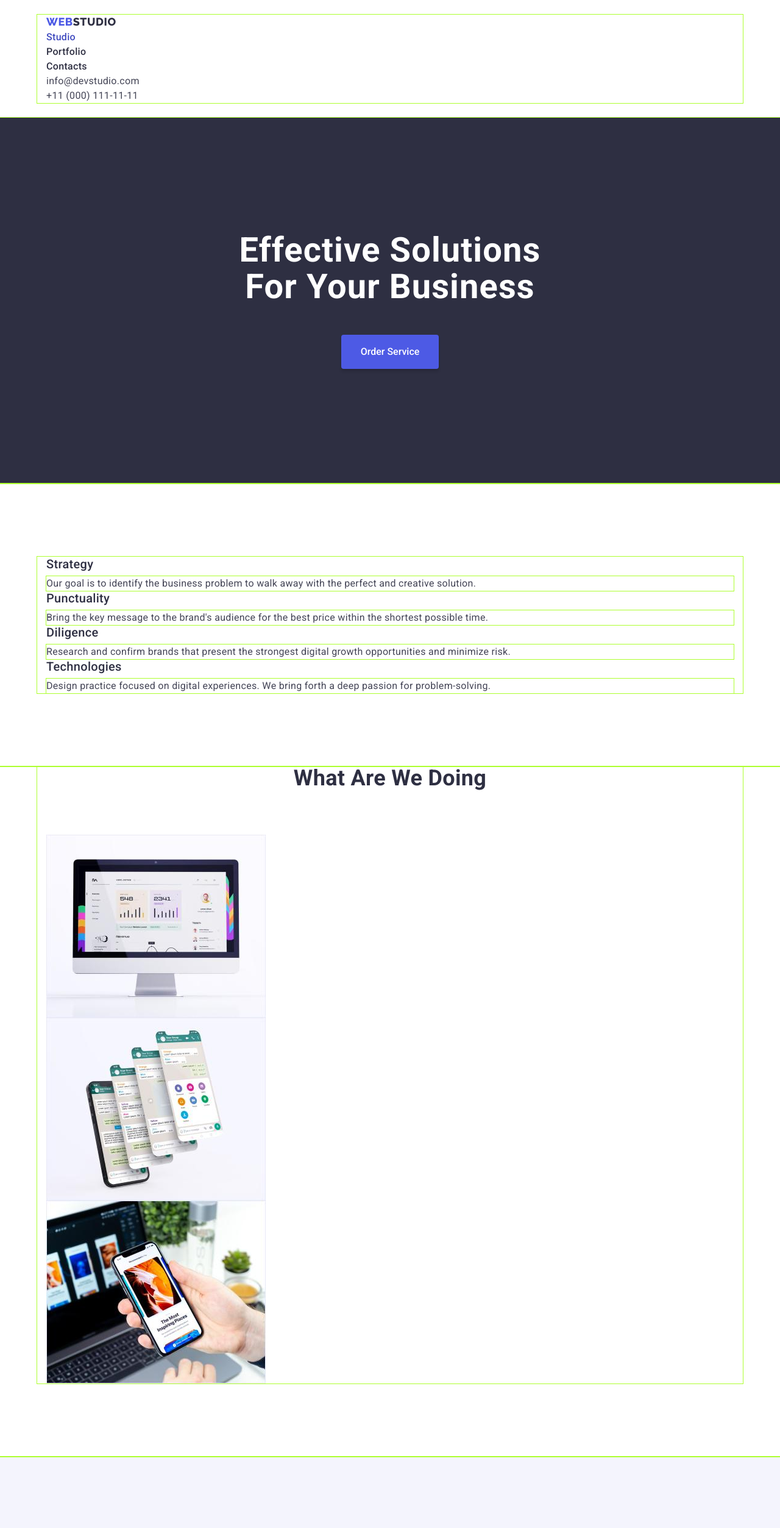
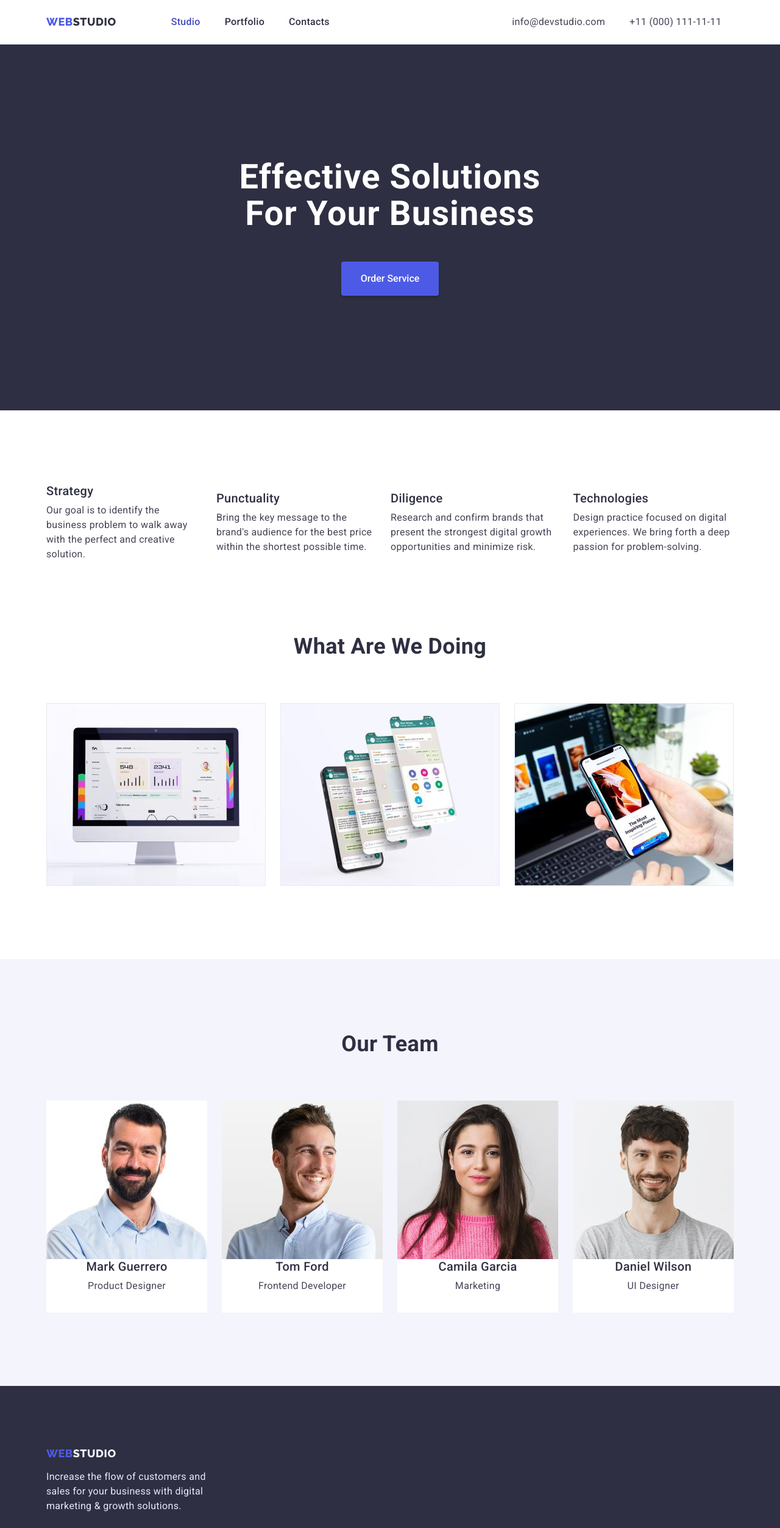
Before and after one commit to starik061/goit-markup-hw-03, a plain HTML site: page index.html in a window 1280 px wide. Shown: the top 2506 px of the page at 61% size. Drawn offline with nearby package versions, Linux system fonts and the light colour scheme.

Commit message:
Flex positioning

```diff
--- a/css/style.css
+++ b/css/style.css
@@ -1,6 +1,6 @@
-div, section, p {
+/* div, section, p {
     outline: 1px solid greenyellow;
-}
+} */
 :root {
     --main-text-color: #434455;
     --main-title-color: #2E2F42;
@@ -49,13 +49,19 @@ img {
     width: 1158px;
     padding: 0 15px;
 }
+
+.flex-container {
+    display: flex;
+    align-items: center;
+}
 /* Header styles */
+
 .main-header {
-    padding-top: 24px;
-    padding-bottom: 24px;
+    border-bottom: 1px solid var(--footer-text-color);
 }
-
 .logo {
+    padding: 24px 20px 24px 0;
+    margin-right: 50px;
     font-family: 'Raleway', sans-serif;
     font-weight: 800;
     font-size: 18px;
@@ -74,7 +80,16 @@ img {
     font-weight: 500;
     color: var(--main-title-color);
 }
+.menu-list>li,
+.address li {
+    padding: 24px 20px;
+    cursor: pointer;
+}
 
+.menu-list>li:hover,
+.menu-list>li:focus {
+    background-color: var(--secondary-background-color);
+}
 .contacts {
     color: inherit;
 }
@@ -90,6 +105,7 @@ img {
 }
 
 .address {
+    margin-left: auto;
     font-style: normal;
 }
 /* Hero section  */
@@ -159,6 +175,13 @@ img {
     color: var(--main-title-color);
 }
 
+.benefits-card {
+    width: calc((100%-2.13%*3)/4);
+}
+.benefits-card:not(:last-child) {
+    margin-right: 2.13%;
+}
+
 /* "What are we doing" section  */
 .doing-section {
     padding-top: 0;
@@ -175,16 +198,29 @@ img {
     color: var(--main-title-color);
 }
 
-/* Team section  */
+.doing-card {
+    width: calc((100%-2.13%*2)/3);
+    margin-right: 2.13%;
+}
+.doing-card:nth-child(3n) {
+    margin-right: 0;
+}
+/* Team sect    ion  */
 
 .team {
     background-color: var(--secondary-background-color);
 }
 
 .team-member-card {
+    width: calc((100%-2.13%*3)/4);
+    margin-right: 2.13%;
     padding-bottom: 32px;
     text-align: center;
     background-color: var(--main-background-color);
+}
+
+.team-member-card:nth-child(4n) {
+margin-right: 0;
 }
 /* Footer  */
 
@@ -195,19 +231,40 @@ footer {
 }
 
 .footer-logo {
+    display: block;
+    margin-right: 0;
     margin-bottom: 16px;
+    padding: 0;
     line-height: 1.17;
     color: var(--secondary-background-color);
 }
 
 .footer-text {
+    width: 23.4%;
     font-size: 16px;
     color: var(--footer-text-color);
 }
 
 /* PORTFOLIO PAGE  */
+.portfolio-section {
 
+    padding-top: 96px;
+}
+.filter {
+    justify-content: center;
+    margin-bottom: 72px;
+}
+
+.filter>li {
+    margin-right: 2.13%;
+
+}
+.filter>li:last-child {
+    margin-right: 0;
+
+}
 .filter-btn {
+    padding: 12px 24px;
     font-weight: 500;
     text-align: center;
     letter-spacing: 0.04em;
@@ -223,3 +280,29 @@ footer {
     color: var(--main-background-color);
     background-color: var(--hover-color);
 }
+
+.portfolio-list {
+    flex-wrap: wrap;
+}
+
+.portfolio-list>li {
+    width: 360px;
+    margin-right: 24px;
+    margin-bottom: 48px;
+
+    }
+
+.portfolio-list>li:nth-child(3n) {
+    margin-right: 0;
+}
+
+.portfolio-list>li:nth-last-child(-n+3) {
+    margin-bottom: 0;
+}
+.border-container {
+    padding-left: 16px;
+    padding-top: 32px;
+    padding-bottom: 31px;
+    border: 1px solid #E7E9FC;
+    border-top: none;
+}
--- a/index.html
+++ b/index.html
@@ -5,7 +5,8 @@
     <meta http-equiv="X-UA-Compatible" content="IE=edge" />
     <meta name="viewport" content="width=device-width, initial-scale=1.0" />
     <title>Main page</title>
-    <link rel="preconnect" href="<https://fonts.gstatic.com>" />
+    <link rel="preconnect" href="https://fonts.googleapis.com" />
+    <link rel="preconnect" href="https://fonts.gstatic.com" crossorigin />
     <link
       href="https://fonts.googleapis.com/css2?family=Raleway:wght@800&family=Roboto:wght@400;500;700;900&display=swap"
       rel="stylesheet"
@@ -18,17 +19,17 @@
   </head>
   <body>
     <header class="main-header">
-      <div class="container">
-        <nav>
+      <div class="container flex-container">
+        <nav class="flex-container">
           <a class="logo" href="./index.html"><span>Web</span>Studio</a>
-          <ul>
+          <ul class="menu-list flex-container">
             <li><a class="nav-title current" href="./index.html">Studio</a></li>
             <li><a class="nav-title" href="./portfolio.html">Portfolio</a></li>
             <li><a class="nav-title" href="./contacts.html">Contacts</a></li>
           </ul>
         </nav>
         <address class="address">
-          <ul>
+          <ul class="flex-container">
             <li>
               <a class="contacts" href="mailto:info@devstudio.com"
                 >info@devstudio.com</a
@@ -51,29 +52,29 @@
       <section class="benefits">
         <div class="container">
           <h2 class="visually-hidden">Benefits</h2>
-          <ul>
-            <li>
+          <ul class="flex-container">
+            <li class="benefits-card">
               <h3 class="benefits-title">Strategy</h3>
               <p>
                 Our goal is to identify the business problem to walk away with
                 the perfect and creative solution.
               </p>
             </li>
-            <li>
+            <li class="benefits-card">
               <h3 class="benefits-title">Punctuality</h3>
               <p>
                 Bring the key message to the brand's audience for the best price
                 within the shortest possible time.
               </p>
             </li>
-            <li>
+            <li class="benefits-card">
               <h3 class="benefits-title">Diligence</h3>
               <p>
                 Research and confirm brands that present the strongest digital
                 growth opportunities and minimize risk.
               </p>
             </li>
-            <li>
+            <li class="benefits-card">
               <h3 class="benefits-title">Technologies</h3>
               <p>
                 Design practice focused on digital experiences. We bring forth a
@@ -86,22 +87,22 @@
       <section class="doing-section">
         <div class="container">
           <h2 class="doing-title">What are we doing</h2>
-          <ul>
-            <li>
+          <ul class="flex-container">
+            <li class="doing-card">
               <img
                 src="./images/img_1.jpg"
                 alt="Laptop solutions"
                 width="360"
               />
             </li>
-            <li>
+            <li class="doing-card">
               <img
                 src="./images/img_2.jpg"
                 alt="Mobile solutions"
                 width="360"
               />
             </li>
-            <li>
+            <li class="doing-card">
               <img
                 src="./images/img_3.jpg"
                 alt="Combine solutions"
@@ -114,7 +115,7 @@
       <section class="team">
         <div class="container">
           <h2 class="team-title">Our Team</h2>
-          <ul>
+          <ul class="flex-container">
             <li class="team-member-card">
               <img
                 src="./images/team_1.jpg"
```
Also changed, not shown: portfolio.html (+47 -16 lines).
